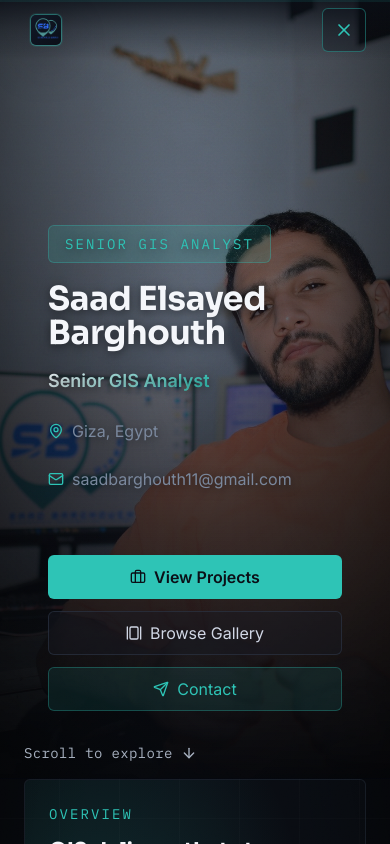
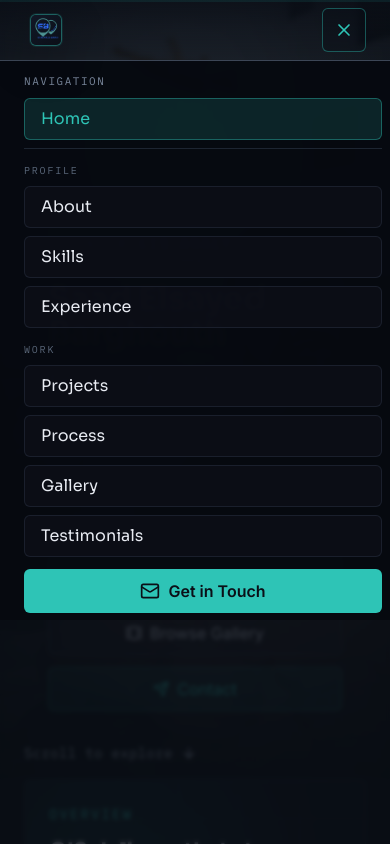
Before and after one commit to saadbarghouth2-blip/Saad-Elsayed-Barghouth, a React (Vite) app: page / in a window 390 px wide. Both pictures are taken after a click on the button 344 px from the left and 30 px from the top of the page. Shown: the top 844 px of the page. Built offline with nearby package versions, Linux system fonts and the light colour scheme.

Commit message:
Update Navigation.tsx

```diff
--- a/src/components/Navigation.tsx
+++ b/src/components/Navigation.tsx
@@ -33,11 +33,12 @@ const navLinks = [...PROFILE_LINKS, ...WORK_LINKS];
 
 const COMPACT_PRIMARY_LINKS = [
   PROFILE_LINKS[0], // About
+  PROFILE_LINKS[1], // Skills
   WORK_LINKS[0], // Projects
   WORK_LINKS[2], // Gallery
 ] as const;
 
-const COMPACT_MORE_PROFILE_LINKS = [PROFILE_LINKS[1], PROFILE_LINKS[2]] as const; // Skills, Experience
+const COMPACT_MORE_PROFILE_LINKS = [PROFILE_LINKS[2]] as const; // Experience
 const COMPACT_MORE_WORK_LINKS = [WORK_LINKS[1], WORK_LINKS[3]] as const; // Process, Testimonials
 
 const mobileItems = [
@@ -55,12 +56,14 @@ export default function Navigation() {
   const onHome = location.pathname === '/';
   const [isScrolled, setIsScrolled] = useState(false);
   const [isMobileMenuOpen, setIsMobileMenuOpen] = useState(false);
+  const navRef = useRef<HTMLElement | null>(null);
   const desktopNavRef = useRef<HTMLDivElement>(null);
   const desktopPillRef = useRef<HTMLDivElement>(null);
   const desktopItemRefs = useRef<Record<string, HTMLAnchorElement | null>>({});
   const mobileItemRefs = useRef<Record<string, HTMLAnchorElement | null>>({});
   const [mobileNavHighlighted, setMobileNavHighlighted] = useState<string | null>(null);
   const mobileScrollRef = useRef<HTMLDivElement | null>(null);
+  const [mobileNavTop, setMobileNavTop] = useState(64);
   const [hasScrollTop, setHasScrollTop] = useState(false);
   const [hasScrollBottom, setHasScrollBottom] = useState(false);
   const scrollRafRef = useRef<number | null>(null);
@@ -138,6 +141,32 @@ export default function Navigation() {
       window.removeEventListener('resize', schedule);
       if (scrollRafRef.current != null) window.cancelAnimationFrame(scrollRafRef.current);
       scrollRafRef.current = null;
+    };
+  }, []);
+
+  useEffect(() => {
+    const navEl = navRef.current;
+    if (!navEl) return;
+
+    const updateMobileNavTop = () => {
+      const nextTop = Math.max(0, Math.round(navEl.getBoundingClientRect().bottom));
+      setMobileNavTop((prevTop) => (Math.abs(prevTop - nextTop) > 1 ? nextTop : prevTop));
+    };
+
+    updateMobileNavTop();
+    window.addEventListener('resize', updateMobileNavTop);
+    window.addEventListener('scroll', updateMobileNavTop, { passive: true });
+
+    let resizeObserver: ResizeObserver | null = null;
+    if (typeof ResizeObserver === 'function') {
+      resizeObserver = new ResizeObserver(updateMobileNavTop);
+      resizeObserver.observe(navEl);
+    }
+
+    return () => {
+      window.removeEventListener('resize', updateMobileNavTop);
+      window.removeEventListener('scroll', updateMobileNavTop);
+      resizeObserver?.disconnect();
     };
   }, []);
 
@@ -295,6 +324,7 @@ export default function Navigation() {
   return (
     <>
       <nav
+        ref={navRef}
         className={cn(
           'fixed top-0 left-0 right-0 z-[100] transition-colors duration-500',
           isScrolled
@@ -601,6 +631,18 @@ export default function Navigation() {
         </div>
       </nav>
 
+      {/* Backdrop behind mobile menu for stronger contrast */}
+      <button
+        type="button"
+        aria-label="Close menu"
+        onClick={() => setIsMobileMenuOpen(false)}
+        tabIndex={isMobileMenuOpen ? 0 : -1}
+        className={cn(
+          'fixed inset-0 md:hidden z-[98] bg-navy/80 backdrop-blur-[2px] transition-opacity duration-300',
+          isMobileMenuOpen ? 'opacity-100 pointer-events-auto' : 'opacity-0 pointer-events-none'
+        )}
+      />
+
       {/* Mobile Menu — push-down panel (mobile-first) */}
       <div
         id="mobile-nav"
@@ -608,19 +650,23 @@ export default function Navigation() {
         data-has-scroll-top={hasScrollTop ? 'true' : undefined}
         data-has-scroll-bottom={hasScrollBottom ? 'true' : undefined}
         className={cn(
-          'fixed md:hidden top-full left-0 right-0 w-full overflow-y-auto z-[99] transition-all duration-300 ease-in-out',
+          'fixed md:hidden left-0 right-0 w-full overflow-hidden z-[99] transition-[max-height,opacity,visibility] duration-300 ease-in-out',
           isMobileMenuOpen
-            ? 'max-h-[calc(100vh-4rem)] opacity-100 visible'
+            ? 'opacity-100 visible'
             : 'max-h-0 opacity-0 invisible'
         )}
+        style={{
+          top: mobileNavTop,
+          maxHeight: isMobileMenuOpen ? `calc(100dvh - ${mobileNavTop}px)` : 0,
+        }}
       >
-        <div className="w-full bg-navy/98 border-t border-slate-700/60 backdrop-blur-sm shadow-2xl shadow-black/40 relative">
-          <div ref={mobileScrollRef} className="site-gutter py-4 mobile-nav-scroll">
-            <p className="font-mono text-xs text-slate-400 uppercase tracking-[0.14em] mb-3">
+        <div className="w-full bg-[rgba(7,10,16,0.97)] border-t border-slate-600/80 backdrop-blur-md shadow-2xl shadow-black/60 relative">
+          <div ref={mobileScrollRef} className="relative z-[1] site-gutter py-3 mobile-nav-scroll">
+            <p className="font-mono text-[11px] text-slate-400 uppercase tracking-[0.14em] mb-2">
               Navigation
             </p>
 
-            <div className="flex flex-col gap-3">
+            <div className="flex flex-col gap-2">
               {mobileItems.map((item, index) => {
                 if (item.type === 'divider') {
                   return (
@@ -636,7 +682,7 @@ export default function Navigation() {
                   return (
                     <p
                       key={`heading-${item.title}`}
-                      className="mt-2 font-mono text-[11px] text-slate-500 uppercase tracking-[0.18em]"
+                      className="mt-1.5 font-mono text-[10px] text-slate-500 uppercase tracking-[0.18em]"
                     >
                       {item.title}
                     </p>
@@ -664,20 +710,20 @@ export default function Navigation() {
                     onPointerDown={() => prefetchRoute(item.to)}
                     className={({ isActive }) =>
                       cn(
-                        'select-none w-full flex items-center justify-between px-4 py-2.5 rounded-lg border transition-colors duration-200',
+                        'select-none w-full flex items-center justify-between px-4 py-2 rounded-lg border transition-colors duration-200',
                         isActive || mobileNavHighlighted === item.to
-                          ? 'bg-teal/10 border-teal/35 text-teal'
-                          : 'bg-transparent border-slate-700/30 text-slate-200 hover:text-teal hover:border-teal/30'
+                          ? 'bg-teal/15 border-teal/40 text-teal'
+                          : 'bg-slate-900/35 border-slate-700/45 text-slate-100 hover:text-teal hover:border-teal/35 hover:bg-slate-900/55'
                       )
                     }
                   >
-                    <span className="font-display text-lg">{item.label}</span>
+                    <span className="font-display text-base sm:text-lg">{item.label}</span>
                   </NavLink>
                 );
               })}
             </div>
 
-            <div className="mt-4 flex items-center justify-center">
+            <div className="mt-3 flex items-center justify-center">
               <NavLink
                 to="/contact"
                 onClick={() => {
@@ -685,7 +731,7 @@ export default function Navigation() {
                     setIsMobileMenuOpen(false);
                   }, 50);
                 }}
-                className="w-full flex items-center justify-center gap-2 px-6 py-3 bg-teal text-navy font-semibold rounded-lg touch-target hover:bg-teal-dark transition-colors duration-300"
+                className="w-full flex items-center justify-center gap-2 px-5 py-2.5 bg-teal text-navy font-semibold rounded-lg touch-target hover:bg-teal-dark transition-colors duration-300"
               >
                 <Mail className="w-5 h-5" />
                 Get in Touch
```
